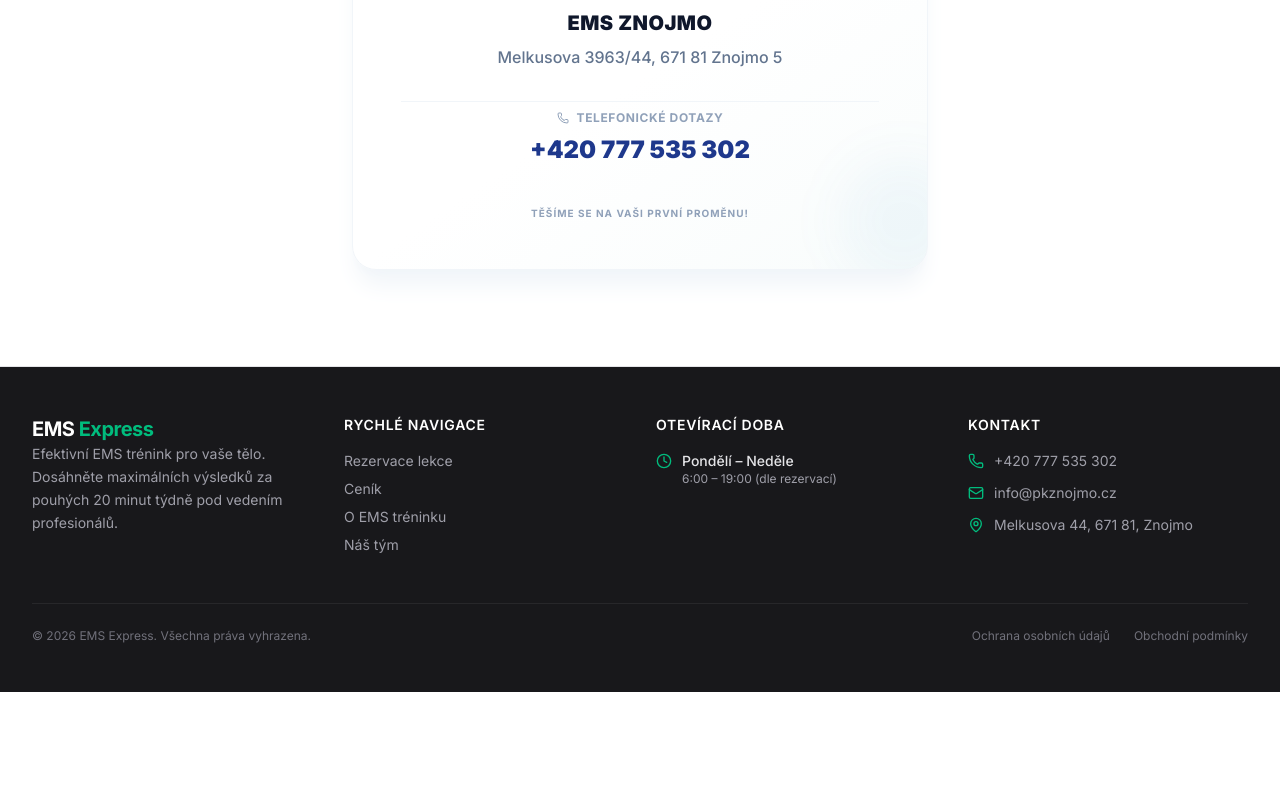
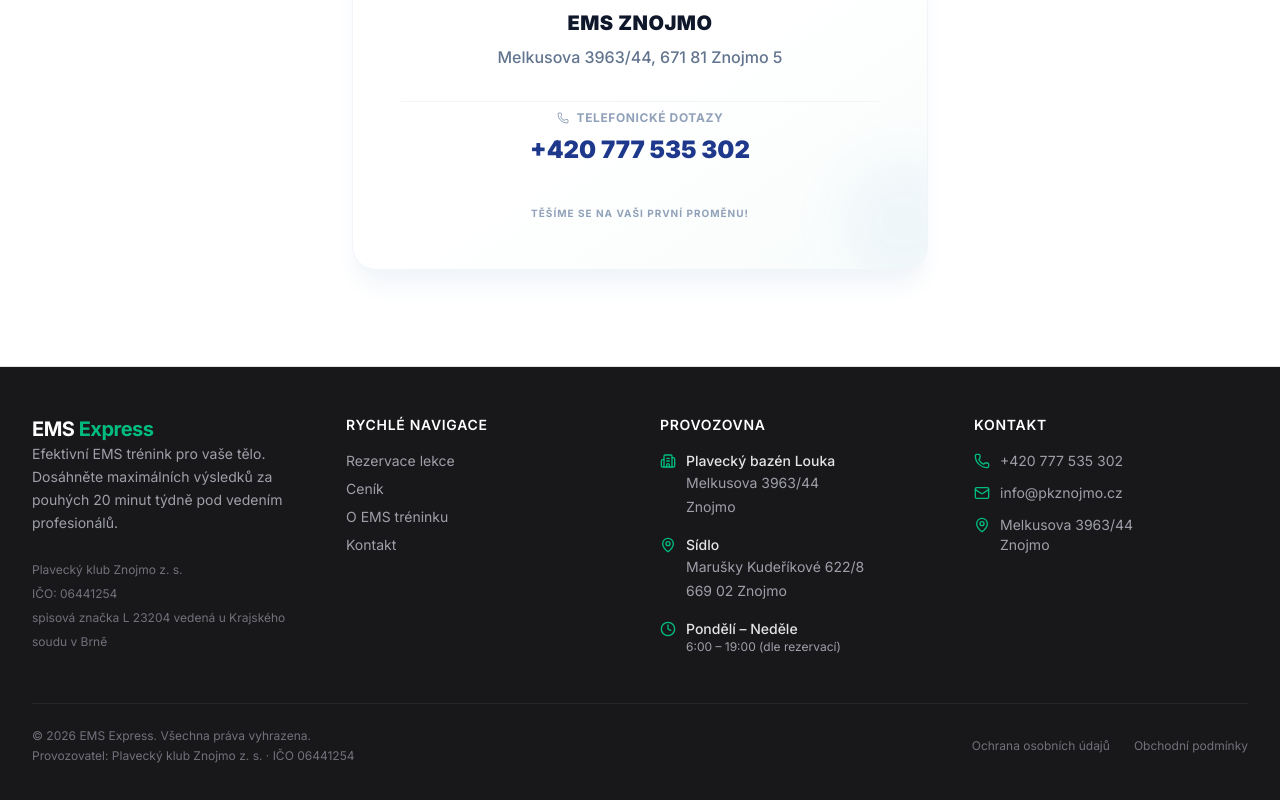
Before and after one commit to pkznojmo/emsznojmo, a Next.js app: page / in a window 1280 px wide. Shown: the part 3074-3874 px from the top of the page. Before the commit the page ends 3766 px from the top, so only its background shows below. Built offline with nearby package versions, Linux system fonts and the light colour scheme; no server answers.

Commit message:
Release 1.6 - Oprava Navbar

```diff
--- a/app/comp/Footer.tsx
+++ b/app/comp/Footer.tsx
@@ -1,5 +1,5 @@
 import Link from 'next/link';
-import { Clock, Phone, Mail, MapPin } from 'lucide-react';
+import { Clock, Phone, Mail, MapPin, Building2 } from 'lucide-react';
 
 export default function Footer() {
   const currentYear = new Date().getFullYear();
@@ -7,59 +7,118 @@ export default function Footer() {
   return (
     <footer className="w-full border-t border-zinc-200 bg-zinc-900 text-zinc-400">
       <div className="mx-auto max-w-7xl px-4 py-12 sm:px-6 lg:px-8">
+
         {/* Hlavní mřížka */}
-        <div className="grid grid-cols-1 gap-8 sm:grid-cols-2 lg:grid-cols-4">
+        <div className="grid grid-cols-1 gap-10 sm:grid-cols-2 lg:grid-cols-4">
 
-          {/* 1. O společnosti / Branding */}
+          {/* 1. O společnosti */}
           <div className="space-y-4">
             <span className="text-xl font-bold tracking-tight text-white">
               EMS <span className="text-emerald-500">Express</span>
             </span>
-            <p className="text-sm text-zinc-400 leading-relaxed">
-              Efektivní EMS trénink pro vaše tělo. Dosáhněte maximálních výsledků za pouhých 20 minut týdně pod vedením profesionálů.
+
+            <p className="text-sm leading-relaxed text-zinc-400">
+              Efektivní EMS trénink pro vaše tělo. Dosáhněte maximálních
+              výsledků za pouhých 20 minut týdně pod vedením profesionálů.
             </p>
+
+            <div className="pt-2 text-xs leading-6 text-zinc-500">
+              <p>Plavecký klub Znojmo z. s.</p>
+              <p>IČO: 06441254</p>
+              <p>spisová značka L 23204 vedená u Krajského soudu v Brně</p>
+            </div>
           </div>
 
           {/* 2. Rychlé odkazy */}
           <div>
-            <h3 className="text-sm font-semibold uppercase tracking-wider text-white mb-4">
+            <h3 className="mb-4 text-sm font-semibold uppercase tracking-wider text-white">
               Rychlé navigace
             </h3>
+
             <ul className="space-y-2 text-sm">
               <li>
-                <Link href="/rezervace" className="hover:text-emerald-400 transition-colors">
+                <Link
+                  href="/rezervace"
+                  className="transition-colors hover:text-emerald-400"
+                >
                   Rezervace lekce
                 </Link>
               </li>
+
               <li>
-                <Link href="/cenik" className="hover:text-emerald-400 transition-colors">
+                <Link
+                  href="/cenik"
+                  className="transition-colors hover:text-emerald-400"
+                >
                   Ceník
                 </Link>
               </li>
+
               <li>
-                <Link href="/o-ems" className="hover:text-emerald-400 transition-colors">
+                <Link
+                  href="/o-ems"
+                  className="transition-colors hover:text-emerald-400"
+                >
                   O EMS tréninku
                 </Link>
               </li>
+
               <li>
-                <Link href="/kontakt" className="hover:text-emerald-400 transition-colors">
-                  Náš tým
+                <Link
+                  href="/kontakt"
+                  className="transition-colors hover:text-emerald-400"
+                >
+                  Kontakt
                 </Link>
               </li>
             </ul>
           </div>
 
-          {/* 3. Otevírací doba */}
+          {/* 3. Provozovna */}
           <div>
-            <h3 className="text-sm font-semibold uppercase tracking-wider text-white mb-4">
-              Otevírací doba
+            <h3 className="mb-4 text-sm font-semibold uppercase tracking-wider text-white">
+              Provozovna
             </h3>
-            <div className="space-y-3 text-sm">
+
+            <div className="space-y-4 text-sm">
               <div className="flex items-start gap-2.5">
-                <Clock className="h-4 w-4 text-emerald-500 shrink-0 mt-0.5" />
+                <Building2 className="mt-0.5 h-4 w-4 shrink-0 text-emerald-500" />
+
                 <div>
-                  <p className="font-medium text-zinc-200">Pondělí – Neděle</p>
-                  <p className="text-xs text-zinc-400">6:00 – 19:00 (dle rezervací)</p>
+                  <p className="font-medium text-zinc-200">
+                    Plavecký bazén Louka
+                  </p>
+                  <p className="leading-6 text-zinc-400">
+                    Melkusova 3963/44
+                    <br />
+                    Znojmo
+                  </p>
+                </div>
+              </div>
+
+              <div className="flex items-start gap-2.5">
+                <MapPin className="mt-0.5 h-4 w-4 shrink-0 text-emerald-500" />
+
+                <div>
+                  <p className="font-medium text-zinc-200">Sídlo</p>
+                  <p className="leading-6 text-zinc-400">
+                    Marušky Kudeříkové 622/8
+                    <br />
+                    669 02 Znojmo
+                  </p>
+                </div>
+              </div>
+
+              <div className="flex items-start gap-2.5">
+                <Clock className="mt-0.5 h-4 w-4 shrink-0 text-emerald-500" />
+
+                <div>
+                  <p className="font-medium text-zinc-200">
+                    Pondělí – Neděle
+                  </p>
+                  <p className="text-xs text-zinc-400">
+                    6:00 – 19:00 (dle rezervací)
+                  </p>
                 </div>
               </div>
             </div>
@@ -67,39 +126,71 @@ export default function Footer() {
 
           {/* 4. Kontakt */}
           <div>
-            <h3 className="text-sm font-semibold uppercase tracking-wider text-white mb-4">
+            <h3 className="mb-4 text-sm font-semibold uppercase tracking-wider text-white">
               Kontakt
             </h3>
+
             <ul className="space-y-3 text-sm">
               <li className="flex items-center gap-2.5">
-                <Phone className="h-4 w-4 text-emerald-500 shrink-0" />
-                <a href="tel:+420123456789" className="hover:text-emerald-400 transition-colors">
+                <Phone className="h-4 w-4 shrink-0 text-emerald-500" />
+
+                <a
+                  href="tel:+420777535302"
+                  className="transition-colors hover:text-emerald-400"
+                >
                   +420 777 535 302
                 </a>
               </li>
+
               <li className="flex items-center gap-2.5">
-                <Mail className="h-4 w-4 text-emerald-500 shrink-0" />
-                <a href="mailto:info@emsexpress.cz" className="hover:text-emerald-400 transition-colors">
+                <Mail className="h-4 w-4 shrink-0 text-emerald-500" />
+
+                <a
+                  href="mailto:info@pkznojmo.cz"
+                  className="transition-colors hover:text-emerald-400"
+                >
                   info@pkznojmo.cz
                 </a>
               </li>
+
               <li className="flex items-start gap-2.5">
-                <MapPin className="h-4 w-4 text-emerald-500 shrink-0 mt-0.5" />
-                <span>Melkusova 44, 671 81, Znojmo</span>
+                <MapPin className="mt-0.5 h-4 w-4 shrink-0 text-emerald-500" />
+
+                <span>
+                  Melkusova 3963/44
+                  <br />
+                  Znojmo
+                </span>
               </li>
             </ul>
           </div>
-
         </div>
 
-        {/* Spodní lišta - Copyright & Podmínky */}
-        <div className="mt-12 border-t border-zinc-800 pt-6 flex flex-col items-center justify-between gap-4 sm:flex-row text-xs text-zinc-500">
-          <p>&copy; {currentYear} EMS Express. Všechna práva vyhrazena.</p>
-          <div className="flex gap-6">
-            <Link href="/ochrana-udaju" className="hover:text-zinc-400 transition-colors">
+        {/* Spodní lišta */}
+        <div className="mt-12 flex flex-col gap-5 border-t border-zinc-800 pt-6 text-xs text-zinc-500 sm:flex-row sm:items-center sm:justify-between">
+
+          <div className="space-y-1">
+            <p>
+              &copy; {currentYear} EMS Express. Všechna práva vyhrazena.
+            </p>
+
+            <p>
+              Provozovatel: Plavecký klub Znojmo z. s. · IČO 06441254
+            </p>
+          </div>
+
+          <div className="flex flex-wrap gap-x-6 gap-y-2">
+            <Link
+              href="/ochrana-udaju"
+              className="transition-colors hover:text-zinc-300"
+            >
               Ochrana osobních údajů
             </Link>
-            <Link href="/podminky" className="hover:text-zinc-400 transition-colors">
+
+            <Link
+              href="/obchodni-podminky"
+              className="transition-colors hover:text-zinc-300"
+            >
               Obchodní podmínky
             </Link>
           </div>
```
